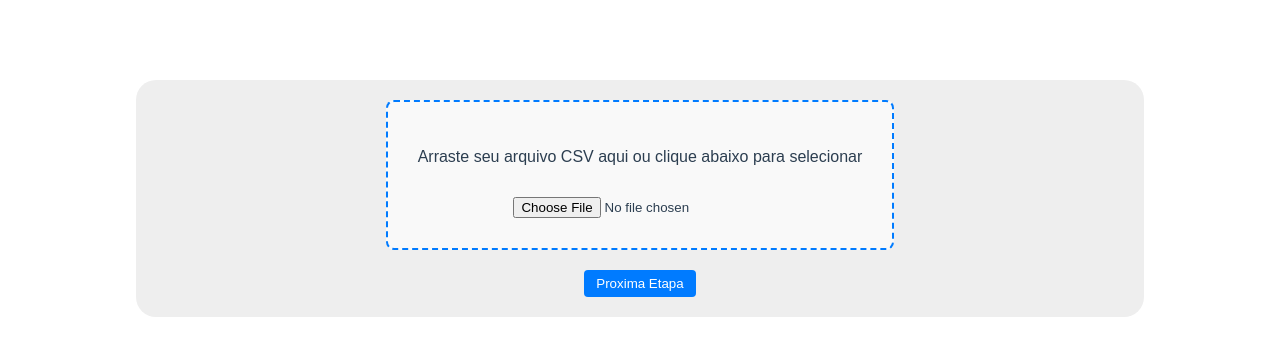
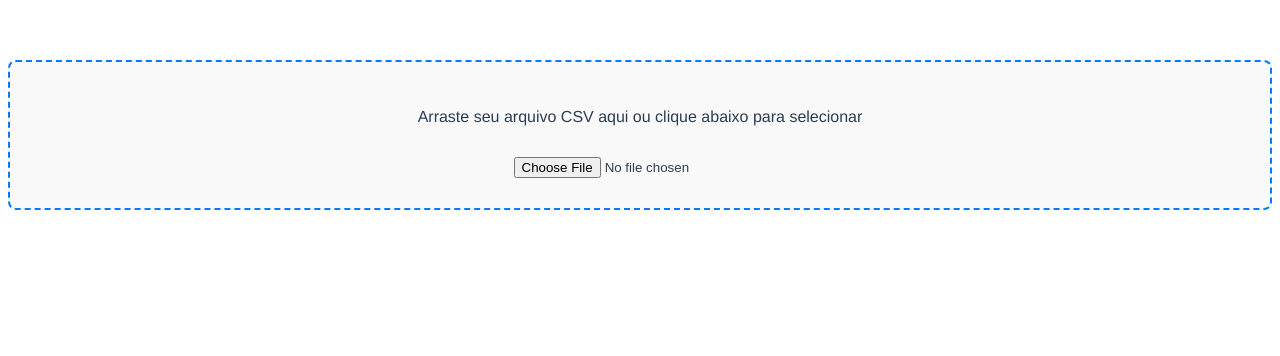
Before and after one commit to stheffanysantos/Project-Bonsae-Frontend, a Vue app: page / in a window 1280 px wide. Shown: the top 356 px of the page. Built offline with nearby package versions, Linux system fonts and the light colour scheme.

Commit message:
css update

```diff
--- a/src/components/CsvUploader.vue
+++ b/src/components/CsvUploader.vue
@@ -26,10 +26,6 @@
         <button @click="currentPage--" :disabled="currentPage === 1">Anterior</button>
         <span>Página {{ currentPage }} de {{ totalPages }}</span>
         <button @click="currentPage++" :disabled="currentPage === totalPages">Próxima</button>
-      </div>
-
-      <div>
-        <button>Proxima Etapa</button>
       </div>
     </div>
   </div>
@@ -88,23 +84,6 @@ const paginatedData = computed(() => {
 </script>
 
 <style scoped>
-.container {
-  background-color: #eeeeee;
-  margin: 10vh 10vw;
-  padding: 20px;
-  font-family: Arial, sans-serif;
-  display: flex;
-  flex-direction: column;
-  justify-content: center;
-  align-items: center;
-  border-radius: 20px;
-}
-
-h1 {
-  text-align: center;
-  margin-bottom: 20px;
-}
-
 .drop-area {
   border: 2px dashed #007bff;
   border-radius: 8px;
```
